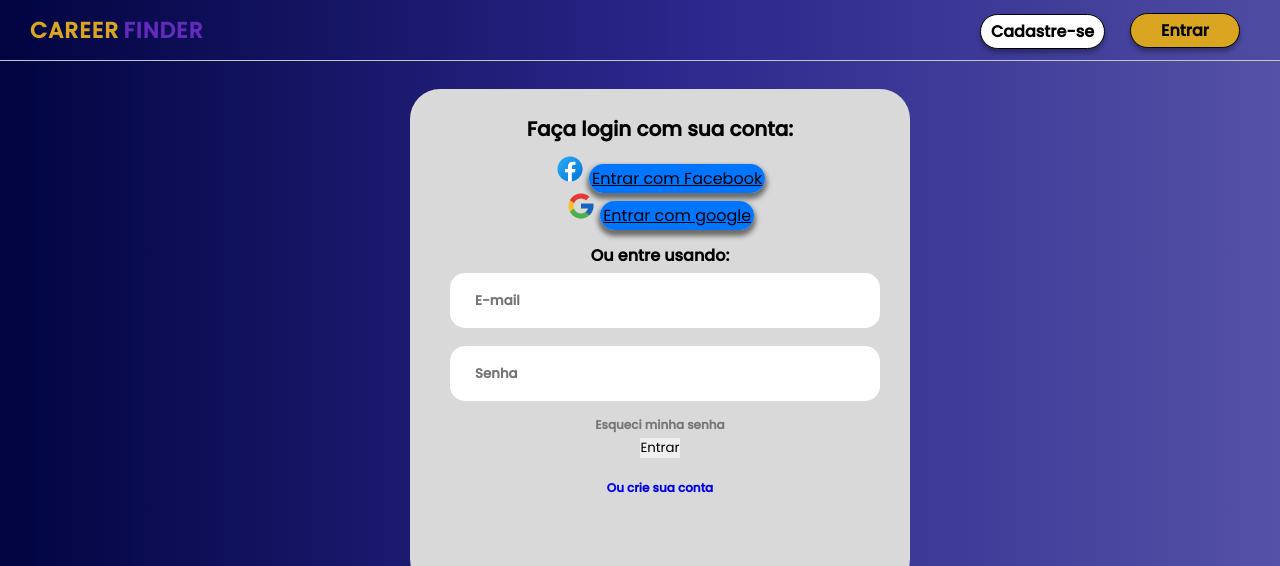
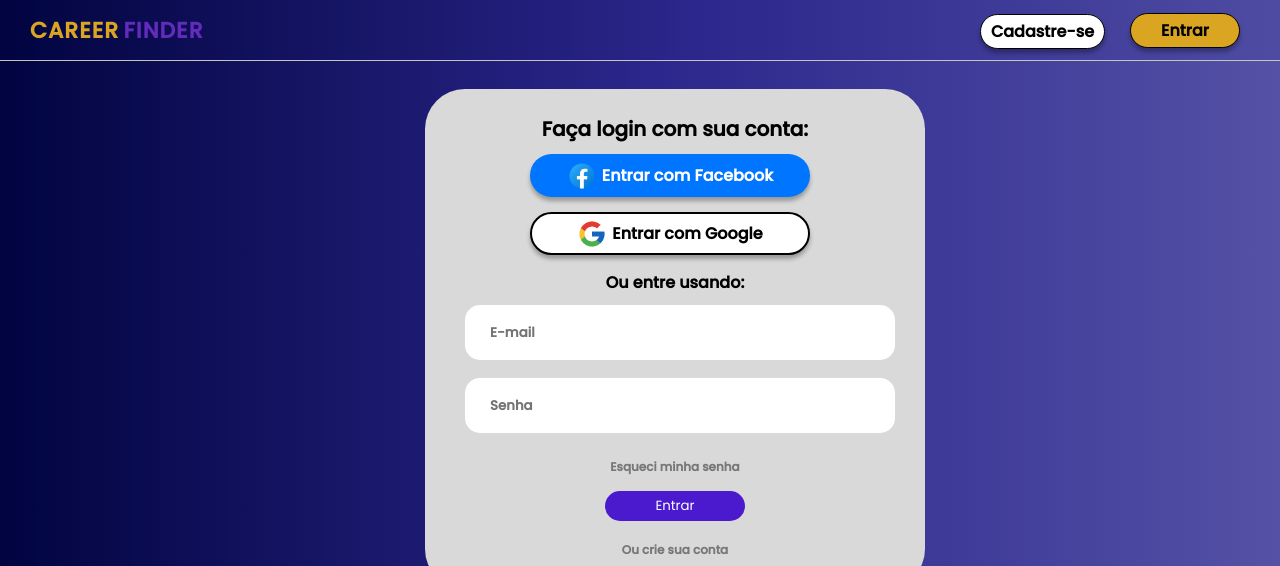
Before and after one commit to Nic-Lemes/career-finder, a PHP site: page /html/sign-in.html in a window 1280 px wide; the page is wider, and only the part inside the window is pictured. Shown: the top 566 px of that part. Run offline with PHP 8.4, Linux system fonts and the light colour scheme.

Commit message:
sign in page stylized footer created and stylized

```diff
--- a/css/sign-in.css
+++ b/css/sign-in.css
@@ -90,36 +90,65 @@ a#sign-up.account {
 .center-card {
   width: 500px;
   height: 500px;
-  border-radius: 30px;
+  border-radius: 40px;
   background: #D9D9D9;
   margin-top: 40px;
   display: block;
   justify-content: center;
   align-items: center;
   text-align: center;
-  margin-left: 410px;
+  margin-left: 425px;
   padding: 5px;
 }
 
 /*********** LINKED OTHER ACCOUNTS **********/
-.linked-register {
-  padding: 3px;
-  border-radius: 30px;
-  background: #0075FF;
-  box-shadow: 0px 4px 5px 2px rgba(0, 0, 0, 0.50);
+
+.sign-link{
+  margin-left: 100px;
 }
 
-a#linked-facebook{
-  color: #000;
+.btns-link {
+  border-radius: 30px;
+  padding: 10px 5px;
+  color: #fff;
+  font-size: 16px;
+  cursor: pointer;
+  display: flex;
+  align-items: center;
+  width: 280px;
+  height: 43px;
+  justify-content: center;
+  text-align: center;
+  box-shadow: 0px 4px 4px rgba(0, 0, 0, 0.30);
 }
 
-a#linked-google {
-  color: #000;
+#facebook-btn {
+  background: #0075FF;
 }
 
-.icons-linked-register {
+#google-btn {
+  background: #fff;
+  border: 2px solid #000;
+  margin-top: -10px;
+}
+
+.icons {
   width: 30px;
   height: 30px;
+  margin-right: 5px;
+}
+
+.a-link {
+  text-decoration: none;
+  align-items: center;
+}
+
+#a-link-facebook {
+  color: #FFF;
+}
+
+#a-link-google {
+  color: #000;
 }
 
 #title {
@@ -153,6 +182,7 @@ form {
 
 #email {
   margin-bottom: -12px;
+  margin-top: 10px;
 }
 
 .fine-print {
@@ -162,13 +192,80 @@ form {
 }
 
 #forgot-password {
+  margin-top: 25px;
+}
+
+#submit-btn {
+  width: 140px;
+  height: 30px;
+  border-radius: 40px;
   margin-top: 15px;
+  color: #fff;
+  background: #4b1acf;
+  align-items: center;
+  justify-content: center;
+  text-align: center;
 }
 
 #create-account {
   margin-top: 20px;
+  align-items: center;
+  justify-content: center;
+  text-align: center;
 }
 
 #a-create-account {
   text-decoration: none;
+  color: #777;
 }
+
+.footer {
+  width: 100vw;
+  height: 200px;
+  color: #FFF;
+  display: flex;
+}
+
+#logo-footer {
+  margin-top: 70px;
+  width: 330px;
+}
+
+.copyright {
+  color: #D1D1D1;
+}
+
+#names {
+  display: flex;
+  margin-top:150px;
+  align-items: center;
+  justify-content: center;
+  text-align: center;
+  margin-left: -800px;
+  font-size: 13px;
+}
+
+#names a {
+  text-decoration: none;
+}
+
+.gold {
+  color: #DAA520;
+}
+
+.social-media {
+  display: flex;
+  margin-top: 70px;
+  gap: 20px;
+  margin-left: 700px;
+}
+
+.icons-social-media {
+  display: flex;
+  width: 45px;
+  height: 45px;
+  background: #DEE;
+  align-items: center;
+  justify-content: center;
+  border-radius: 40px;
+}
--- a/html/sign-in.html
+++ b/html/sign-in.html
@@ -38,18 +38,23 @@
 
         <!-- registration linked with other accounts -->
 
+        <div class="sign-link">
           <!-- facebook -->
-        <img src="../assets/facebook-icon.png" alt="icon facebook" class="icons-linked-register"/>
-        <a href="" class="linked-register" id="linked-facebook">Entrar com Facebook</a>
-        <span></span> <br>
+          <button class="btns-link" id="facebook-btn">
+            <img src="../assets/facebook-icon.png" alt="Facebook Icon" class="icons">
+            <a href="facebook.com" class="a-link" id="a-link-facebook"><strong>Entrar com Facebook</strong></a>
+          </button>
+          <br>
 
           <!-- google -->
-        <img src="../assets/google-icon.png" alt="icon google" class="icons-linked-register"/>
-        <a href="" class="linked-register" id="linked-google">Entrar com google</a>
-        <span></span>
+          <button class="btns-link" id="google-btn">
+            <img src="../assets/google-icon.png" alt="Google Icon" class="icons">
+            <a href="google.com" class="a-link" id="a-link-google"><strong>Entrar com Google</strong></a>
+          </button>
+        </div>
 
         <form action="">
-          <h4 id="subtitle">Ou entre usando:</h4>
+          <h4 id="subtitle" href="google.com">Ou entre usando:</h4>
           <!-- email -->
           <input
             type="email"
@@ -71,32 +76,43 @@
           <h6 id="forgot-password" class="fine-print">Esqueci minha senha</h6>
         </form>
 
-        <input type="submit" value="Entrar">
+        <input type="submit" value="Entrar" id="submit-btn">
 
         <h6 class="fine-print" id="create-account"><a href="sign-up.html" id="a-create-account">Ou crie sua conta</a></h6>
 
 
       </div>
 
+
+      <div class="footer">
         <!-------- LOGO FOOTER ------->
-  <div class="company-logo">
-    <img src="caminho/para/sua_logo.png" alt="Logo Career Finder">
+        <div class="logo" id="logo-footer">
+          <span id="career">CAREER</span>
+          <span id="finder">FINDER</span> <br>
+
+          <!-- COPYRIGHT -->
+          <span class="copyright">&copy; Career FInder All rights reserved 2023</span>
         </div>
+
+
 
         <!------- SOCIAL MEDIA FOOTER ------->
   <div class="social-media">
-  <a href="https://www.facebook.com/career_finder" target="_blank"><i class="fa fa-facebook"></i></a>
+    <a href="https://www.facebook.com/career_finder" target="_blank" class="icons-social-media"><img src="../assets/icon-facebook-black-48.png" alt="Ícon Facebook"></a>
 
-  <a href="https://www.instagram.com/career_finder" target="_blank"><i class="fa fa-instagram"></i></a>
+    <a href="https://www.instagram.com/career_finder" target="_blank" class="icons-social-media"><img src="../assets/icon-instagram-black-48.png" alt="Ícon Instagram"></a>
 
-  <a href="https://www.twitter.com/career_finder" target="_blank"><i class="fa fa-twitter"></i></a>
+    <a href="https://www.twitter.com/career_finder" target="_blank" class="icons-social-media"><img src="../assets/icon-twitter-black.png" alt="Ícone Twitter"></a>
 
-  <a href="https://www.tiktok.com/career_finder" target="_blank"><i class="fa fa-tiktok"></i></a>
+    <a href="https://www.tiktok.com/career_finder" target="_blank" class="icons-social-media"><img src="../assets/icon-tiktok-black.png" alt="Ícone TikTok"></a>
   </div>
 
-<p>Site produzido por
-  <a href="https://github.com/Nic-Lemes"><span>Nícolas Lemes</span></a> e
-  <a href=""><span>Isaac Manfrinato</span></a></p>
+  <p id="names"><strong>
+    Site produzido por
+      <a href="https://github.com/Nic-Lemes"><span class="gold">Nícolas Lemes</span ></a> e
+      <a href=""><span class="gold">Isaac Manfrinato
+  </strong></span></a></p>
+</div>
 
     </div>
   </body>
```
Also changed, not shown: assets/icon-facebook-black-48.png (added), assets/icon-instagram-black-48.png (added), assets/icon-tiktok-black.png (added), assets/icon-twitter-black.png (added). Lines whose indentation alone changed are shown as unchanged.
